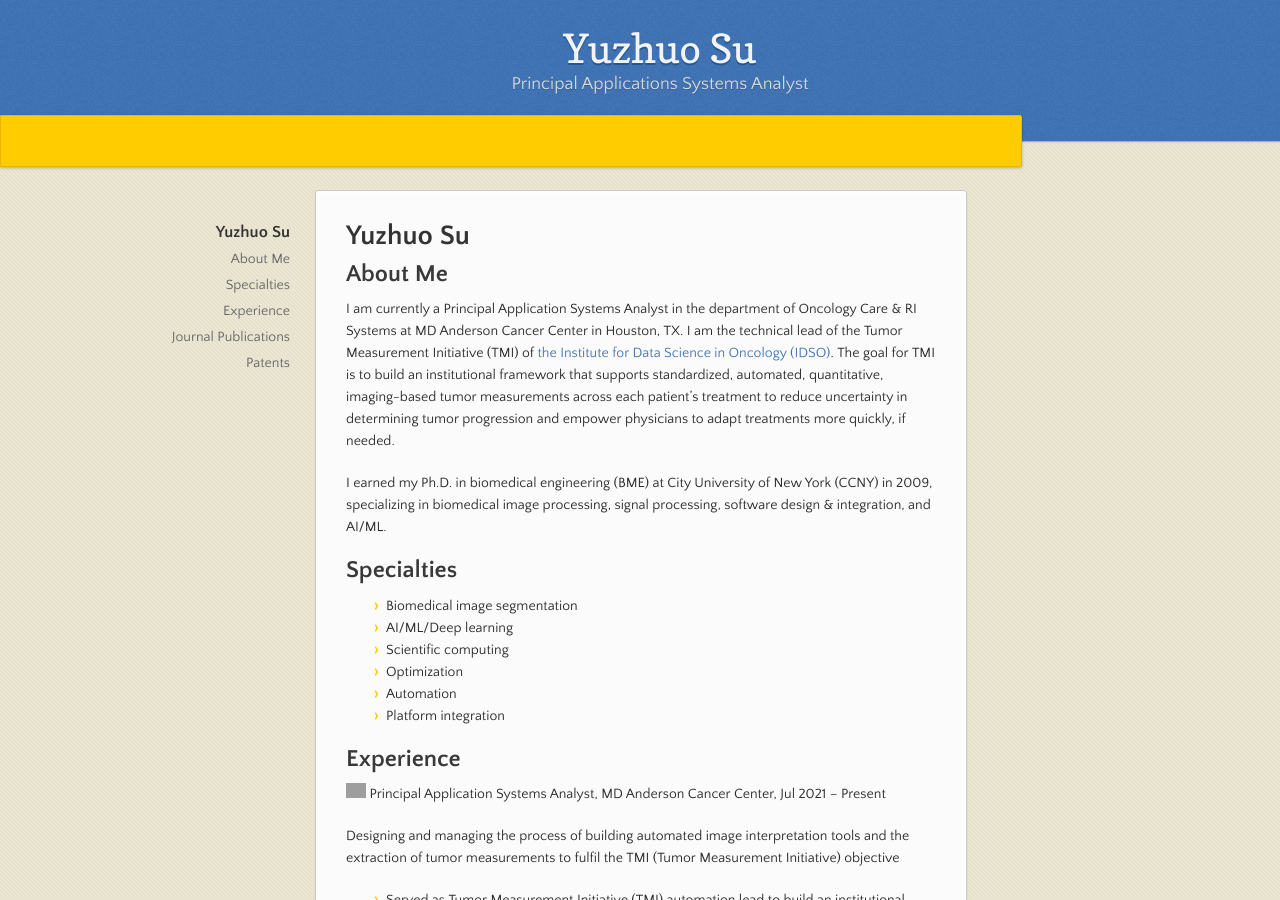
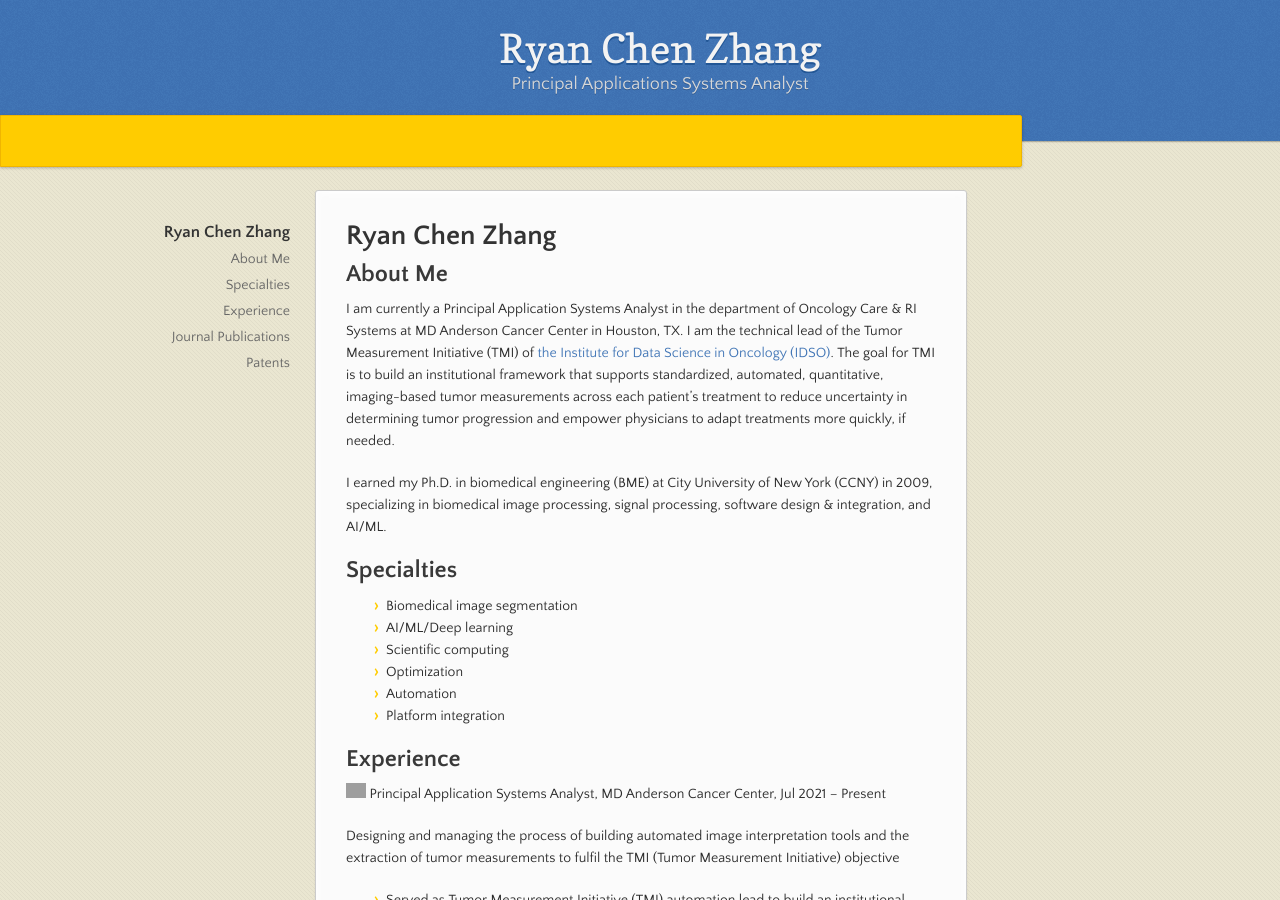
Before and after one commit to RChenZhang/rchenzhang.github.io, a Jekyll site: the page built from index.md, in a window 1280 px wide and 900 px high. Built offline with Jekyll 4.4.1, drawn with Linux system fonts in a browser that asks for light colours; our own code applies the rules of GitHub Pages for plain Markdown files; grey boxes are pictures that could not be loaded.

Commit message:
Update index.md

```diff
--- a/index.md
+++ b/index.md
@@ -1,7 +1,7 @@
 ---
 layout: default
 ---
-# Yuzhuo Su
+# Ryan Chen Zhang
 ## About Me
 
 I am currently a Principal Application Systems Analyst in the department of Oncology Care & RI Systems at MD Anderson Cancer Center in Houston, TX. I am the technical lead of the Tumor Measurement Initiative (TMI) of [the Institute for Data Science in Oncology (IDSO)](https://www.mdanderson.org/research/departments-labs-institutes/institutes/institute-for-data-science-in-oncology.html). The goal for TMI is to build an institutional framework that supports standardized, automated, quantitative, imaging-based tumor measurements across each patient’s treatment to reduce uncertainty in determining tumor progression and empower physicians to adapt treatments more quickly, if needed.
```
